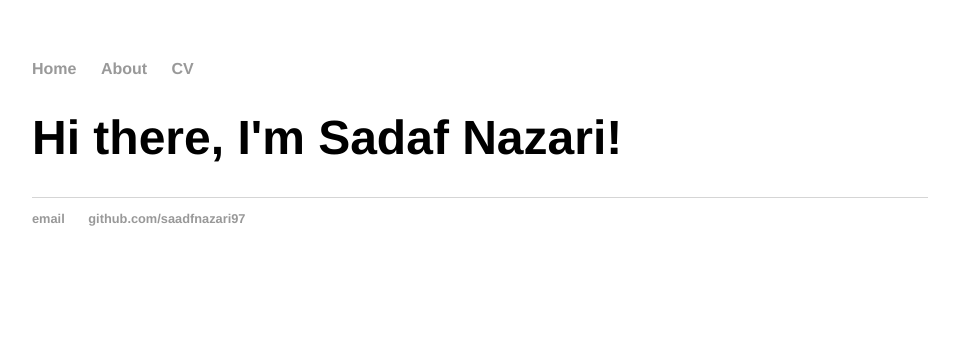
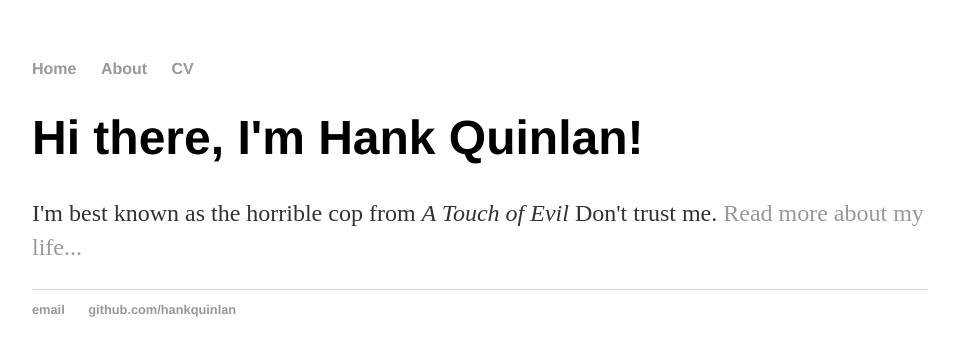
Before and after one commit to sadafnazari/sadafnazari.github.io, a Jekyll site: the page built from index.html, in a window 1280 px wide. Shown: the top 356 px of the page, without its empty margins (160-1115 px from the left). Built offline with Jekyll 4.4.1, drawn with Linux system fonts in a browser that asks for light colours.

Commit message:
Update index.html

```diff
--- a/index.html
+++ b/index.html
@@ -1,28 +1,8 @@
-<!DOCTYPE html>
-<html>
-	<head>
-		<title>Sadaf Nazari</title>
-		<!-- link to main stylesheet -->
-		<link rel="stylesheet" type="text/css" href="/css/main.css">
-	</head>
-	<body>
-		<nav>
-    		<ul>
-        		<li><a href="/">Home</a></li>
-	        	<li><a href="/about">About</a></li>
-        		<li><a href="/cv">CV</a></li>
-    		</ul>
-		</nav>
-		<div class="container">
-    		<div class="blurb">
-        		<h1>Hi there, I'm Sadaf Nazari!</h1>
-    		</div><!-- /.blurb -->
-		</div><!-- /.container -->
-		<footer>
-    		<ul>
-        		<li><a href="mailto:sadafitsn.98@gmail.com">email</a></li>
-        		<li><a href="https://github.com/sadafnazari97">github.com/saadfnazari97</a></li>
-			</ul>
-		</footer>
-	</body>
-</html>
+---
+layout: default
+title: Sadaf Nazari
+---
+<div class="blurb">
+	<h1>Hi there, I'm Hank Quinlan!</h1>
+	<p>I'm best known as the horrible cop from <em>A Touch of Evil</em> Don't trust me. <a href="/about">Read more about my life...</a></p>
+</div><!-- /.blurb -->
```
